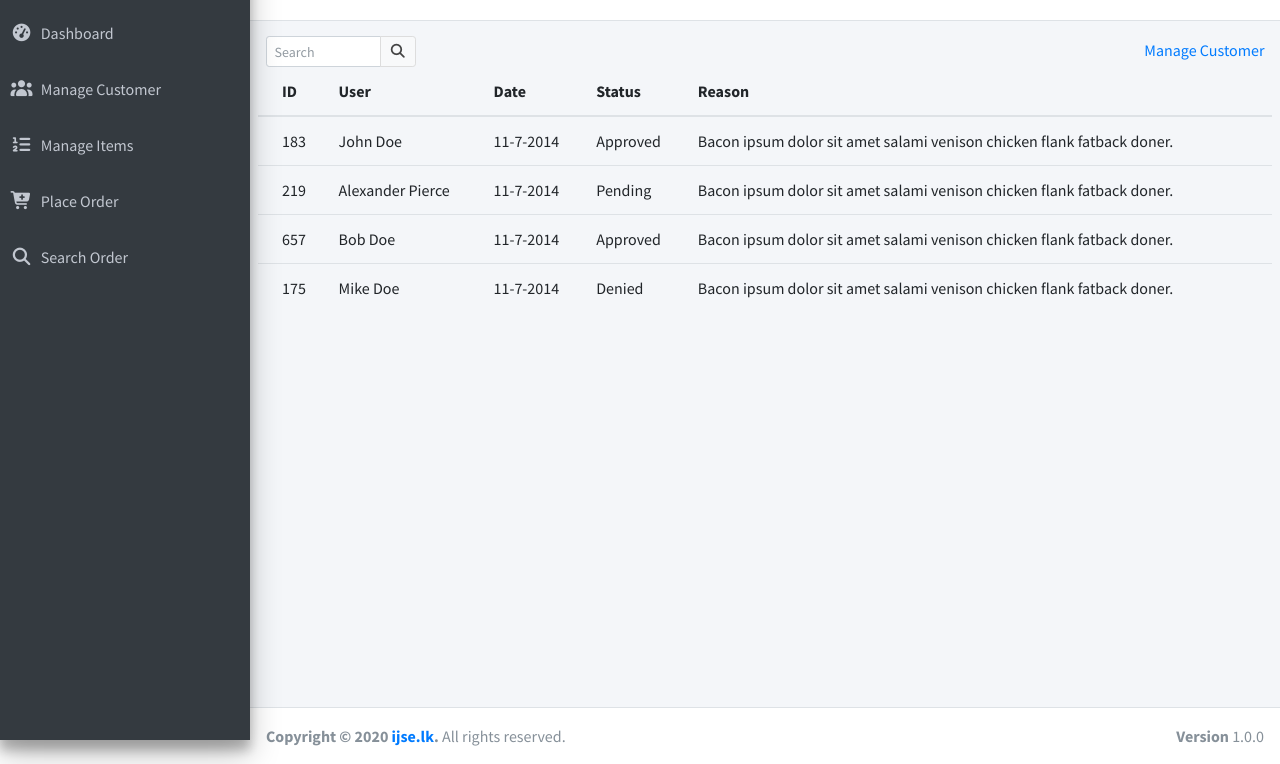
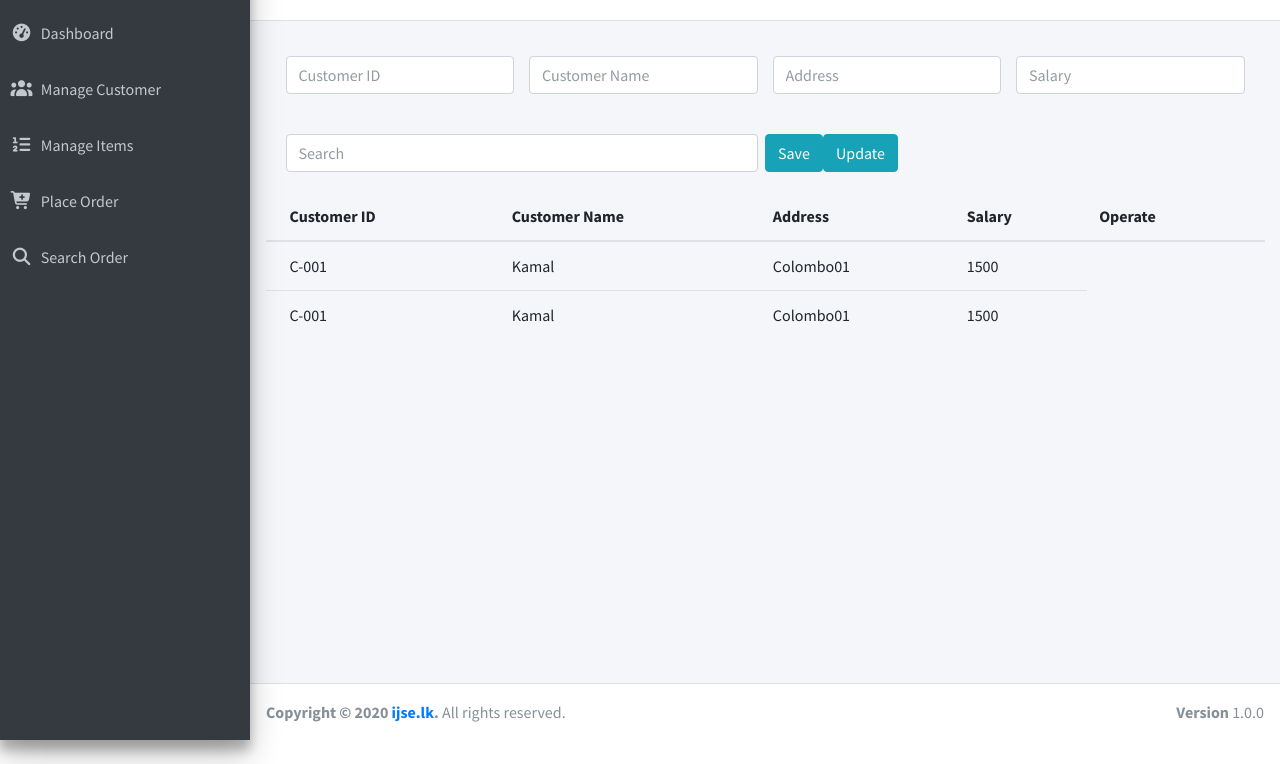
Before and after one commit to Minesha-Kodithuwakku/web-pos-admin-lte, a website: page web-pos-admin-lte/managecustomer.html in a window 1280 px wide. Shown: the part 60-824 px from the top of the page. After the commit the page ends 800 px from the top, so only its background shows below. Drawn offline with nearby package versions, Linux system fonts and the light colour scheme.

Commit message:
complete manage customer

```diff
--- a/web-pos-admin-lte/managecustomer.html
+++ b/web-pos-admin-lte/managecustomer.html
@@ -14,38 +14,9 @@
     <!-- Google Font: Source Sans Pro -->
     <link href="https://fonts.googleapis.com/css?family=Source+Sans+Pro:300,400,400i,700" rel="stylesheet">
 
-    <!--//////////////////////////////////////////////////////// -->
-
-    <
-
-
-
-
-
-
-
-
-
-
-
-
-
-
-
-
-
-
-
-
-
-
-
-
-
 </head>
 <body class="hold-transition sidebar-mini layout-fixed">
 <div class="wrapper">
-
     <!-- Navbar -->
     <nav class="main-header navbar navbar-expand navbar-white navbar-light">
         <!-- Left navbar links -->
@@ -53,6 +24,9 @@
             <li class="nav-item">
                 <a class="nav-link" data-widget="pushmenu" href="#" role="button"><i class="fas fa-bars"></i></a>
             </li>
+            <ol class="breadcrumb float-sm-right">
+                <li class="breadcrumb-item"><a href="#">Manage Customer</a></li>
+            </ol>
         </ul>
     </nav>
     <!-- /.navbar -->
@@ -137,77 +111,73 @@
             <div class="container-fluid">
                 <div class="row mb-2">
                     <div class="col-sm-12">
-                        <ol class="breadcrumb float-sm-right">
-                            <li class="breadcrumb-item"><a href="#">Manage Customer</a></li>
-                        </ol>
+  <!-- text edit --------------->
+                        <div class="card-body">
+                            <div class="row">
+                                <div class="col-3">
+                                    <input type="text" class="form-control" placeholder="Customer ID">
+                                </div>
+                                <div class="col-3">
+                                    <input type="text" class="form-control" placeholder="Customer Name">
+                                </div>
+                                <div class="col-3">
+                                    <input type="text" class="form-control" placeholder="Address">
+                                </div>
+                                <div class="col-3">
+                                    <input type="text" class="form-control" placeholder="Salary">
+                                </div>
+                            </div>
+                        </div>
+                    <div class="card-body">
+                        <div class="row">
+                            <div class="col-6">
+                                <input type="text" class="form-control" placeholder="Search">
+                            </div>
+                            <td>
+                                <button type="button" class="btn btn-md btn-info">Save</button>
+                            </td>
 
-  <!--//////////////////////////////////////////////////////////////////////////////////////////////////////  -->
-        <div class="card-tools">
-            <div class="input-group input-group-sm" style="width: 150px;">
-                <input type="text" name="table_search" class="form-control float-right" placeholder="Search">
-                <div class="input-group-append">
-                    <button type="submit" class="btn btn-default"><i class="fas fa-search"></i></button>
-                </div>
-            </div>
-        </div>
-    </div>
-    <!-- /.card-header -->
+                                <td>
+                                    <button type="button" class="btn btn-md btn-info">Update</button>
+                                </td>
+                        </div>
+                    </div>
+  <!--/table  -->
     <div class="card-body table-responsive p-0">
         <table class="table table-hover text-nowrap">
             <thead>
             <tr>
-                <th>ID</th>
-                <th>User</th>
-                <th>Date</th>
-                <th>Status</th>
-                <th>Reason</th>
+                <th>Customer ID</th>
+                <th>Customer Name</th>
+                <th>Address</th>
+                <th>Salary</th>
+                <th>Operate</th>
             </tr>
             </thead>
             <tbody>
             <tr>
-                <td>183</td>
-                <td>John Doe</td>
-                <td>11-7-2014</td>
-                <td><span class="tag tag-success">Approved</span></td>
-                <td>Bacon ipsum dolor sit amet salami venison chicken flank fatback doner.</td>
+                <td>C-001</td>
+                <td>Kamal</td>
+                <td>Colombo01</td>
+                <td>1500</td>
+
             </tr>
             <tr>
-                <td>219</td>
-                <td>Alexander Pierce</td>
-                <td>11-7-2014</td>
-                <td><span class="tag tag-warning">Pending</span></td>
-                <td>Bacon ipsum dolor sit amet salami venison chicken flank fatback doner.</td>
-            </tr>
-            <tr>
-                <td>657</td>
-                <td>Bob Doe</td>
-                <td>11-7-2014</td>
-                <td><span class="tag tag-primary">Approved</span></td>
-                <td>Bacon ipsum dolor sit amet salami venison chicken flank fatback doner.</td>
-            </tr>
-            <tr>
-                <td>175</td>
-                <td>Mike Doe</td>
-                <td>11-7-2014</td>
-                <td><span class="tag tag-danger">Denied</span></td>
-                <td>Bacon ipsum dolor sit amet salami venison chicken flank fatback doner.</td>
+                <td>C-001</td>
+                <td>Kamal</td>
+                <td>Colombo01</td>
+                <td>1500</td>
+
             </tr>
             </tbody>
         </table>
     </div>
-    <!-- /.card-body -->
-
-<!-- /.card -->
 </div>
 </div>
-
-
-
         </div><!-- /.col -->
     </div><!-- /.row -->
 </div><!-- /.container-fluid -->
-</div>
-</div>
+
 
 
 
```
